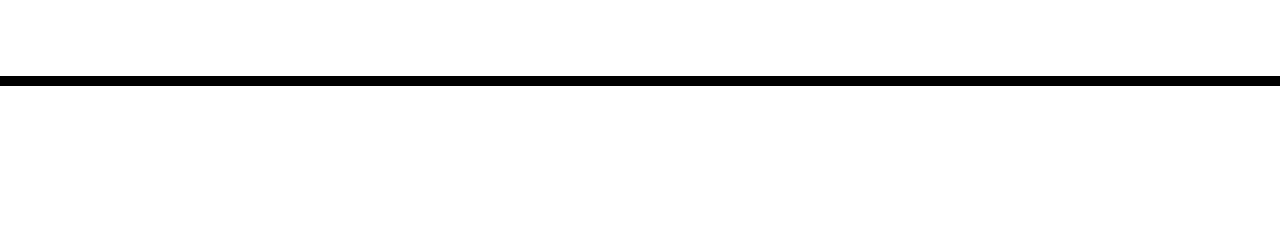
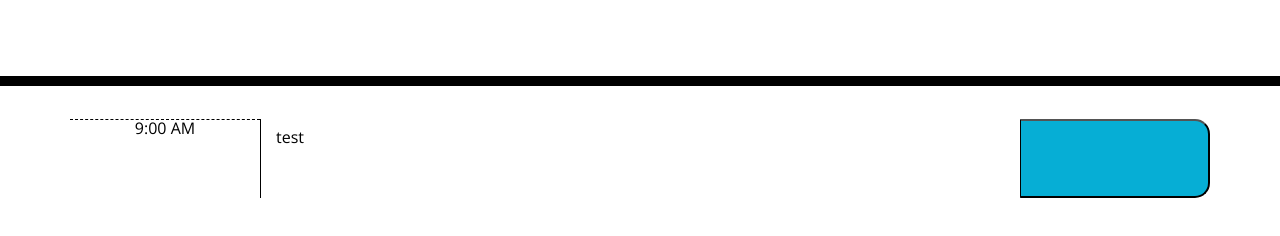
Before and after one commit to RBL1992/work-day-scheduler-, a plain HTML site: page index.html in a window 1280 px wide. Shown: the part 182-418 px from the top of the page. Drawn offline with nearby package versions, Linux system fonts and the light colour scheme.

Commit message:
added time blocks

```diff
--- a/index.html
+++ b/index.html
@@ -30,6 +30,10 @@
     </header>
     <div class="container">
       <!-- Timeblocks go here -->
+      <div class = "row time-block">
+      <div class = "hour col-2">9:00 AM</div>
+      <textarea class = 'description col-8'>test</textarea>
+      <button class = "saveBtn col-2"></button>
     </div>
 
     <script src="https://cdnjs.cloudflare.com/ajax/libs/jquery/3.2.1/jquery.min.js"></script>
```
